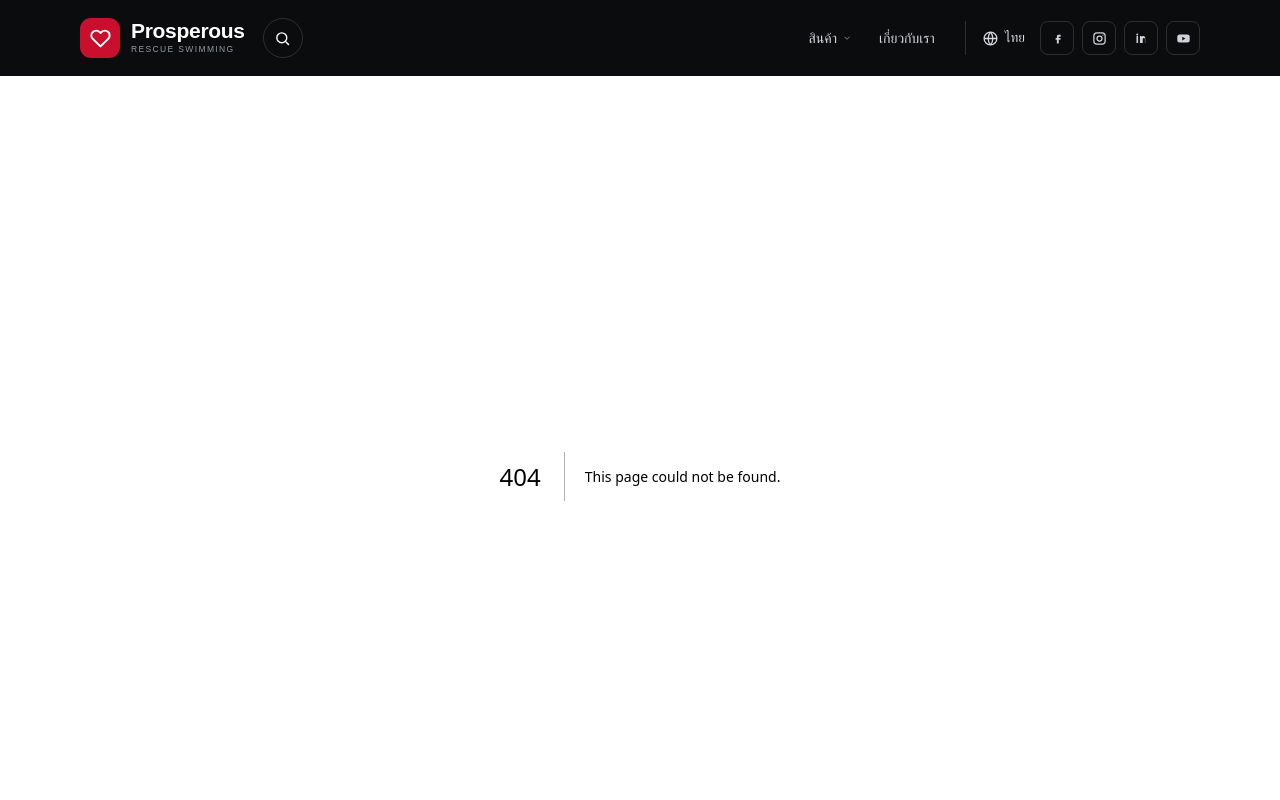
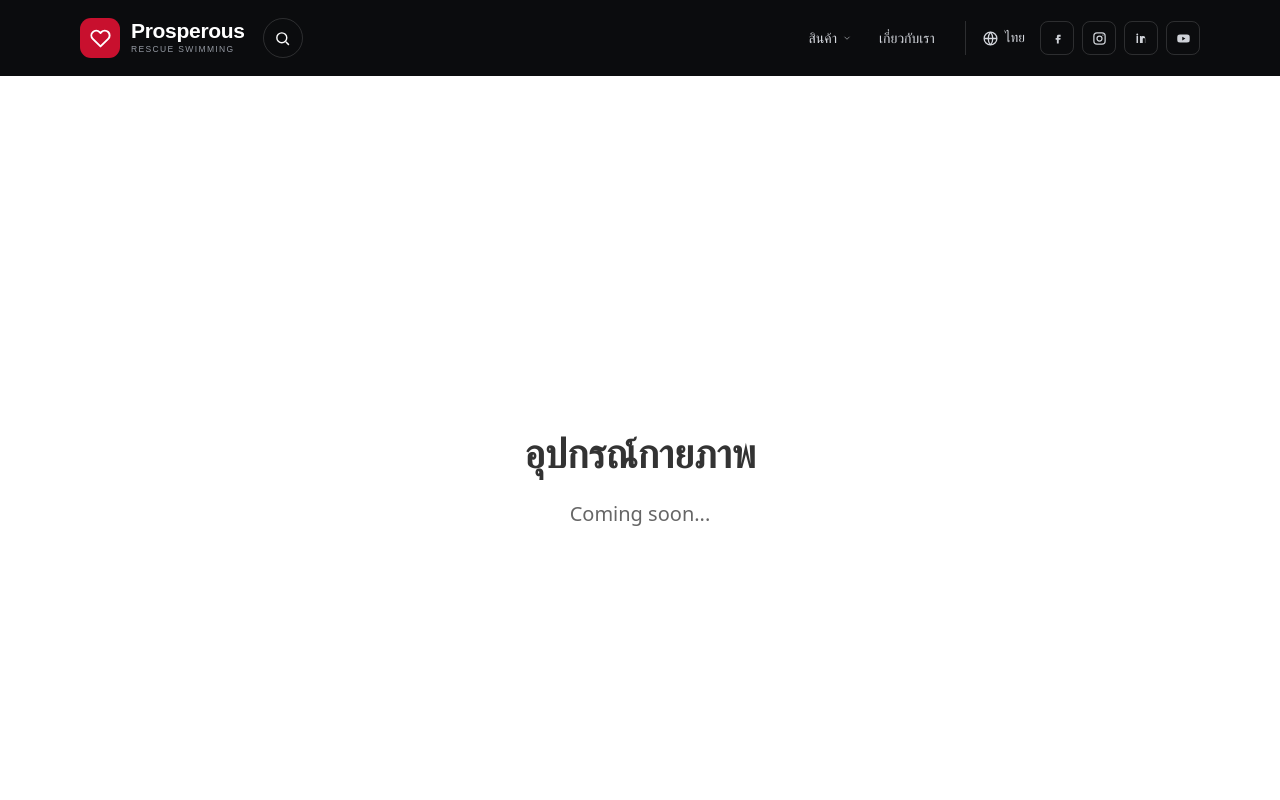
Before and after one commit to prosperousthailandaed-png/Pros, a Next.js app: page /products/physio in a window 1280 px wide. Before the commit this address had no page. Shown: the top 800 px of the page. Built offline with nearby package versions, Linux system fonts and the light colour scheme; a web font is replaced by a local one.

Commit message:
Fix error

```diff
--- /dev/null
+++ b/app/products/aed/page.tsx
@@ -0,0 +1,22 @@
+import React from 'react'
+import Navbar from '@/components/Navbar'
+import Footer from '@/components/Footer'
+
+export default function ProductsPage() {
+  return (
+    // กำหนดให้หน้าจอยืดเต็มความสูง (อย่างน้อย 100vh) เพื่อดัน Footer ไปไว้ล่างสุด
+    <div className="flex flex-col min-height-screen" style={{ display: 'flex', flexDirection: 'column', minHeight: '100vh' }}>
+
+      {/* 2. ส่วนเนื้อหาตรงกลาง (ขยายพื้นที่เต็มที่เหลือ และจัดกึ่งกลางให้สวยงาม) */}
+      <main style={{ flex: 1, display: 'flex', flexDirection: 'column', justifyContent: 'center', alignItems: 'center', padding: '4rem 2rem' }}>
+        <h1 style={{ fontSize: '2.5rem', fontWeight: 'bold', marginBottom: '1rem', color: '#333' }}>
+          Products
+        </h1>
+        <p style={{ fontSize: '1.25rem', color: '#666' }}>
+          Coming soon...
+        </p>
+      </main>
+
+    </div>
+  )
+}
--- /dev/null
+++ b/app/products/auto-cpr/page.tsx
@@ -0,0 +1,22 @@
+import React from 'react'
+import Navbar from '@/components/Navbar'
+import Footer from '@/components/Footer'
+
+export default function ProductsPage() {
+  return (
+    // กำหนดให้หน้าจอยืดเต็มความสูง (อย่างน้อย 100vh) เพื่อดัน Footer ไปไว้ล่างสุด
+    <div className="flex flex-col min-height-screen" style={{ display: 'flex', flexDirection: 'column', minHeight: '100vh' }}>
+
+      {/* 2. ส่วนเนื้อหาตรงกลาง (ขยายพื้นที่เต็มที่เหลือ และจัดกึ่งกลางให้สวยงาม) */}
+      <main style={{ flex: 1, display: 'flex', flexDirection: 'column', justifyContent: 'center', alignItems: 'center', padding: '4rem 2rem' }}>
+        <h1 style={{ fontSize: '2.5rem', fontWeight: 'bold', marginBottom: '1rem', color: '#333' }}>
+          Auto CPR
+        </h1>
+        <p style={{ fontSize: '1.25rem', color: '#666' }}>
+          Coming soon...
+        </p>
+      </main>
+
+    </div>
+  )
+}
--- /dev/null
+++ b/app/products/physio/page.tsx
@@ -0,0 +1,22 @@
+import React from 'react'
+import Navbar from '@/components/Navbar'
+import Footer from '@/components/Footer'
+
+export default function ProductsPage() {
+  return (
+    // กำหนดให้หน้าจอยืดเต็มความสูง (อย่างน้อย 100vh) เพื่อดัน Footer ไปไว้ล่างสุด
+    <div className="flex flex-col min-height-screen" style={{ display: 'flex', flexDirection: 'column', minHeight: '100vh' }}>
+
+      {/* 2. ส่วนเนื้อหาตรงกลาง (ขยายพื้นที่เต็มที่เหลือ และจัดกึ่งกลางให้สวยงาม) */}
+      <main style={{ flex: 1, display: 'flex', flexDirection: 'column', justifyContent: 'center', alignItems: 'center', padding: '4rem 2rem' }}>
+        <h1 style={{ fontSize: '2.5rem', fontWeight: 'bold', marginBottom: '1rem', color: '#333' }}>
+          อุปกรณ์กายภาพ
+        </h1>
+        <p style={{ fontSize: '1.25rem', color: '#666' }}>
+          Coming soon...
+        </p>
+      </main>
+
+    </div>
+  )
+}
--- a/components/Footer.tsx
+++ b/components/Footer.tsx
@@ -1,6 +1,9 @@
+
+
 export default function Footer() {
   return (
     <footer className="site-footer">
+
       <div className="wrap">
         <span>© 2568 <b>Prosperous</b> Rescue Swimming Co., Ltd.</span>
         <span>นวัตกรรมช่วยชีวิต · อบรม CPR &amp; AED · กู้ภัยทางน้ำ</span>
```
